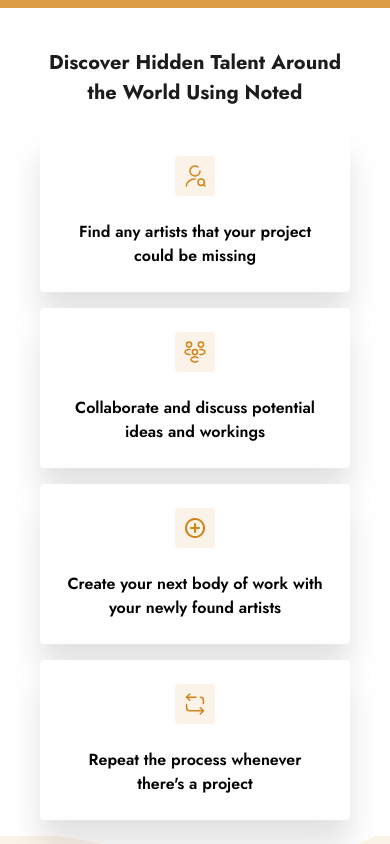
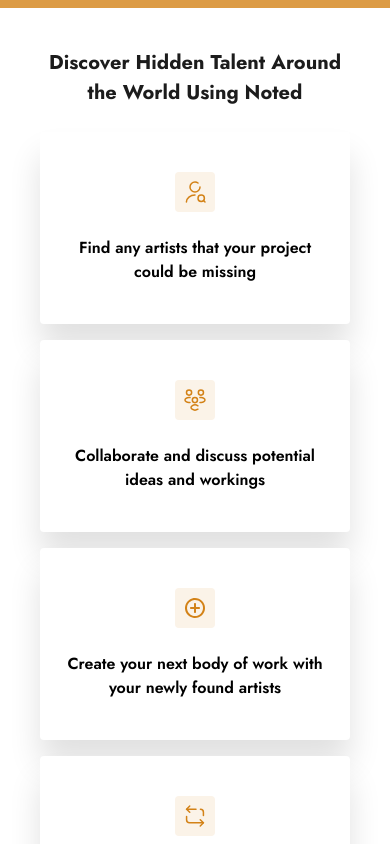
Before and after one commit to DigeetalHub/Noted-web, a Next.js app: page / in a window 390 px wide. Shown: the part 1020-1864 px from the top of the page. Built offline with nearby package versions, Linux system fonts and the light colour scheme.

Commit message:
[FIX] Added padding-y to cards

```diff
--- a/pages/index.js
+++ b/pages/index.js
@@ -145,7 +145,7 @@ export default function Home() {
 							alt="Icon explaining how users can search for other users"
 							text="Find any artists that your project could be missing"
 							textClassName="font-semibold text-[0.6rem] fold:text-[1rem] md:font-bold fold:px-3 xl:px-4 laptops:px-5 2xl:px-8 md:text-[1.25rem] lg:text-[1.4rem] xl:text-[1.25rem] laptops:text-[1.25rem] bigScreen:text-[2rem] bigScreen:px-0"
-							className="p-[0.8rem] fold:p-6 gap-4 fold:gap-6 lg:py-[2rem] xl:py-[3.5rem] flex flex-col items-center justify-center bg-white shadow-card rounded transition duration-500 lg:hover:shadow-cardHover"
+							className="p-[0.8rem] fold:p-6 fold:py-[2.5rem] gap-4 fold:gap-6 lg:py-[2rem] xl:py-[3.5rem] flex flex-col items-center justify-center bg-white shadow-card rounded transition duration-500 lg:hover:shadow-cardHover"
 							imgClassName="bg-brandPrimary50"
 						/>
 						<IconText
@@ -153,7 +153,7 @@ export default function Home() {
 							alt="Icon explaining users can collaborate with other users"
 							text="Collaborate and discuss potential ideas and workings"
 							textClassName="font-semibold text-[0.6rem] fold:text-[1rem] md:font-bold fold:px-3 i13:px-0 i14Max:px-3 md:px-0 xl:px-2 2xl:px-8 md:text-[1.25rem] lg:text-[1.4rem] xl:text-[1.25rem] laptops:text-[1.25rem] bigScreen:text-[2rem] bigScreen:px-0"
-							className="p-[0.8rem] fold:p-6 gap-4 fold:gap-6 lg:py-[2rem] xl:py-[3.5rem] flex flex-col items-center justify-center bg-white shadow-card rounded transition duration-500 lg:hover:shadow-cardHover"
+							className="p-[0.8rem] fold:p-6 fold:py-[2.5rem] gap-4 fold:gap-6 lg:py-[2rem] xl:py-[3.5rem] flex flex-col items-center justify-center bg-white shadow-card rounded transition duration-500 lg:hover:shadow-cardHover"
 							imgClassName="bg-brandPrimary50"
 						/>
 
@@ -162,7 +162,7 @@ export default function Home() {
 							alt="Icon explaining users can immediately start working with other users"
 							text="Create your next body of work with your newly found artists"
 							textClassName="font-semibold text-[0.6rem] fold:text-[1rem] md:font-bold md:text-[1.25rem] lg:text-[1.4rem] xl:px-1 xl:text-[1.25rem] laptops:text-[1.25rem] bigScreen:text-[2rem] bigScreen:px-0"
-							className="p-[0.8rem] fold:p-6 gap-4 fold:gap-6 lg:py-[2rem] xl:py-[3.5rem] flex flex-col items-center justify-center bg-white shadow-card rounded transition duration-500 lg:hover:shadow-cardHover"
+							className="p-[0.8rem] fold:p-6 fold:py-[2.5rem] gap-4 fold:gap-6 lg:py-[2rem] xl:py-[3.5rem] flex flex-col items-center justify-center bg-white shadow-card rounded transition duration-500 lg:hover:shadow-cardHover"
 							imgClassName="bg-brandPrimary50"
 						/>
 
@@ -171,7 +171,7 @@ export default function Home() {
 							alt="Icon explaining users can repeat the process whenever there's a project"
 							text="Repeat the process whenever there's a project"
 							textClassName="font-semibold text-[0.6rem] fold:text-[1rem] md:font-bold fold:px-3 i14Max:px-5 xl:px-3 2xl:px-8 md:text-[1.25rem] lg:text-[1.4rem] xl:text-[1.25rem] laptops:text-[1.25rem] bigScreen:text-[2rem] bigScreen:px-0"
-							className="p-[0.8rem] fold:p-6 gap-4 fold:gap-6 lg:py-[2rem] xl:py-[3.5rem] flex flex-col items-center justify-center bg-white shadow-card rounded lg:col-start-2 xl:col-auto transition duration-500 lg:hover:shadow-cardHover"
+							className="p-[0.8rem] fold:p-6 fold:py-[2.5rem] gap-4 fold:gap-6 lg:py-[2rem] xl:py-[3.5rem] flex flex-col items-center justify-center bg-white shadow-card rounded lg:col-start-2 xl:col-auto transition duration-500 lg:hover:shadow-cardHover"
 							imgClassName="bg-brandPrimary50"
 						/>
 					</div>
```
